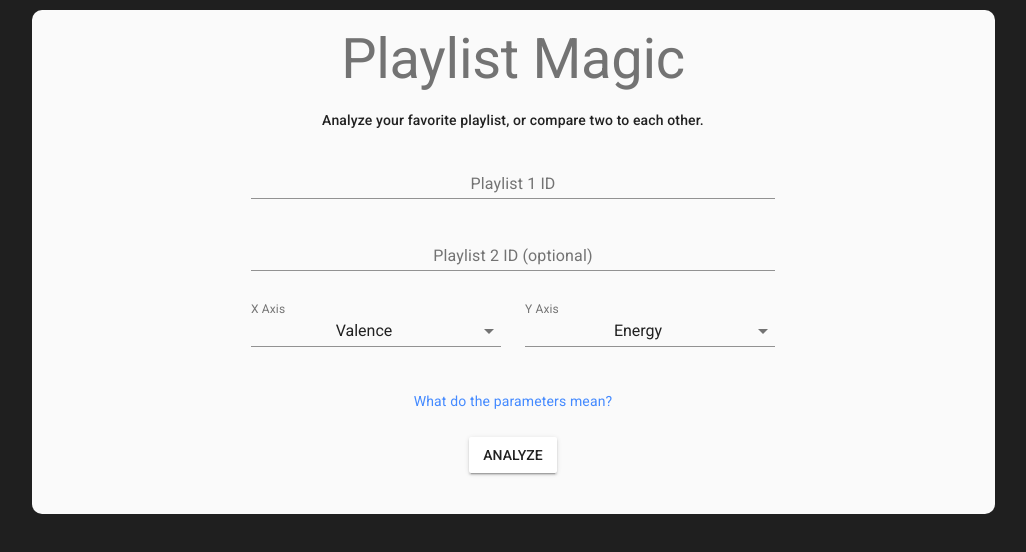
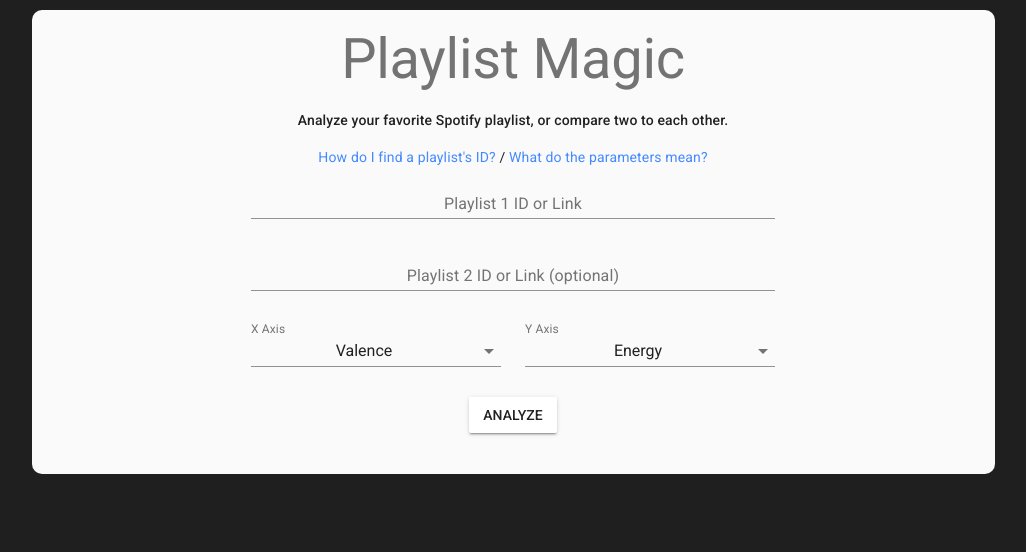
Before and after one commit to nickincardone/playlist-magic-ui, a Vue app: page / in a window 1280 px wide. Shown: the top 552 px of the page, without its empty margins (127-1153 px from the left). Built offline with nearby package versions, Linux system fonts and the light colour scheme.

Commit message:
you can now see instructions on getting playlist ID and site will now accept playlist links

```diff
--- a/src/App.vue
+++ b/src/App.vue
@@ -5,7 +5,7 @@
         class="md-layout-item md-small-size-95 md-medium-size-75 md-large-size-50 nji-content-card">
         <div class="md-layout nji-column md-gutter md-alignment-center-center">
           <div class="md-layout-item md-display-3 nji-title">Playlist Magic</div>
-          <div class="md-layout-item md-body-2 nji-subheader">Analyze your favorite playlist, or
+          <div class="md-layout-item md-body-2 nji-subheader">Analyze your favorite Spotify playlist, or
             compare two to each other.
           </div>
           <playlist-input v-on:create-graph="createGraph"/>
@@ -106,6 +106,17 @@
     return option;
   }
 
+  function cleanPlaylistID(dirtyPlaylistID) {
+    const playlistIndex = dirtyPlaylistID.indexOf('playlist/');
+    if (playlistIndex === -1) {
+      return dirtyPlaylistID;
+    }
+    const questionIndex = dirtyPlaylistID.indexOf('?');
+    const startIndex = playlistIndex + 9;
+    const endIndex = questionIndex === -1 ? dirtyPlaylistID.length : questionIndex;
+    return dirtyPlaylistID.substring(startIndex, endIndex)
+  }
+
   export default {
     name: 'App',
     data: () => {
@@ -125,7 +136,7 @@
         try {
           // to make functional
           let response = await axios.get(
-            "http://node-express-env.eba-wrkpfpwj.us-east-2.elasticbeanstalk.com/data/" + options.playlistId);
+            "http://node-express-env.eba-wrkpfpwj.us-east-2.elasticbeanstalk.com/data/" + cleanPlaylistID(options.playlistId));
           let [labels, values] = createScatterArrays(response.data.tracks,
             options.xAxis,
             options.yAxis);
@@ -141,7 +152,7 @@
           };
           if (options.playlistId2 !== '') {
             let response2 = await axios.get(
-              "http://node-express-env.eba-wrkpfpwj.us-east-2.elasticbeanstalk.com/data/" + options.playlistId2);
+              "http://node-express-env.eba-wrkpfpwj.us-east-2.elasticbeanstalk.com/data/" + cleanPlaylistID(options.playlistId2));
             let [labels2, values2] = createScatterArrays(response2.data.tracks,
               options.xAxis,
               options.yAxis);
--- a/src/components/Input.vue
+++ b/src/components/Input.vue
@@ -1,6 +1,6 @@
 <template>
   <div id="nji-playlist-input" class="md-layout-item">
-    <md-dialog :md-active.sync="showDialog">
+    <md-dialog :md-active.sync="showParamDialog">
       <md-dialog-title>Parameters Descriptions</md-dialog-title>
       <ul style="padding-right: 20px">
         <li><b>Valence</b>: A measure from 0.0 to 1.0 describing the musical positiveness conveyed by a track</li>
@@ -14,15 +14,31 @@
         <li><b>Tempo</b>: The overall estimated tempo of a track in beats per minute (BPM)</li>
       </ul>
       <md-dialog-actions>
-        <md-button class="md-primary" @click="showDialog = false">Close</md-button>
+        <md-button class="md-primary" @click="showParamDialog = false">Close</md-button>
       </md-dialog-actions>
     </md-dialog>
+    <md-dialog :md-active.sync="showHowToDialog">
+      <md-dialog-title>How to find Spotify Playlist ID</md-dialog-title>
+      <ol style="padding-right: 20px">
+        <li>Open Playlist on Spotify</li>
+        <li>Go to share</li>
+        <li>Click "Copy Spotify URI" (On mobile you can just click "Copy Link")</li>
+      </ol>
+      <md-dialog-actions>
+        <md-button class="md-primary" @click="showHowToDialog = false">Close</md-button>
+      </md-dialog-actions>
+    </md-dialog>
+    <div>
+      <a v-on:click="showHowToDialog = true">How do I find a playlist's ID?</a>
+      /
+      <a v-on:click="showParamDialog = true">What do the parameters mean?</a>
+    </div>
     <md-field>
-      <label class="center-label">Playlist 1 ID</label>
+      <label class="center-label">Playlist 1 ID or Link</label>
       <md-input v-model="options.playlistId"></md-input>
     </md-field>
     <md-field>
-      <label class="center-label">Playlist 2 ID (optional)</label>
+      <label class="center-label">Playlist 2 ID or Link (optional)</label>
       <md-input v-model="options.playlistId2"></md-input>
     </md-field>
     <div class="md-layout md-gutter">
@@ -59,7 +75,6 @@
         </md-field>
       </div>
     </div>
-    <div style="margin: 20px"><a v-on:click="showDialog = true">What do the parameters mean?</a></div>
     <md-button class="md-raised" v-on:click="$emit('create-graph', options)">Analyze</md-button>
   </div>
 </template>
@@ -69,7 +84,8 @@
     name: "Input",
     data: function () {
       return {
-        showDialog: false,
+        showParamDialog: false,
+        showHowToDialog: false,
         options: {
           xAxis: 'valence',
           yAxis: 'energy',
```
